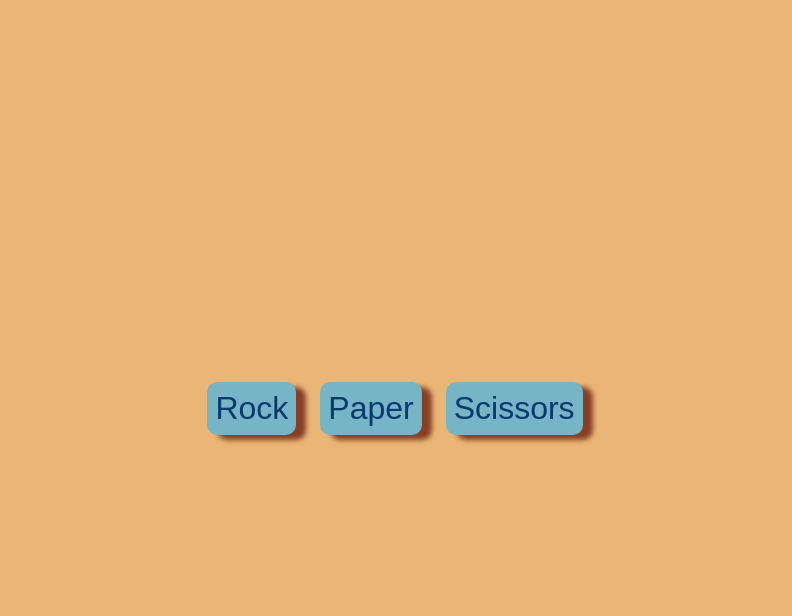
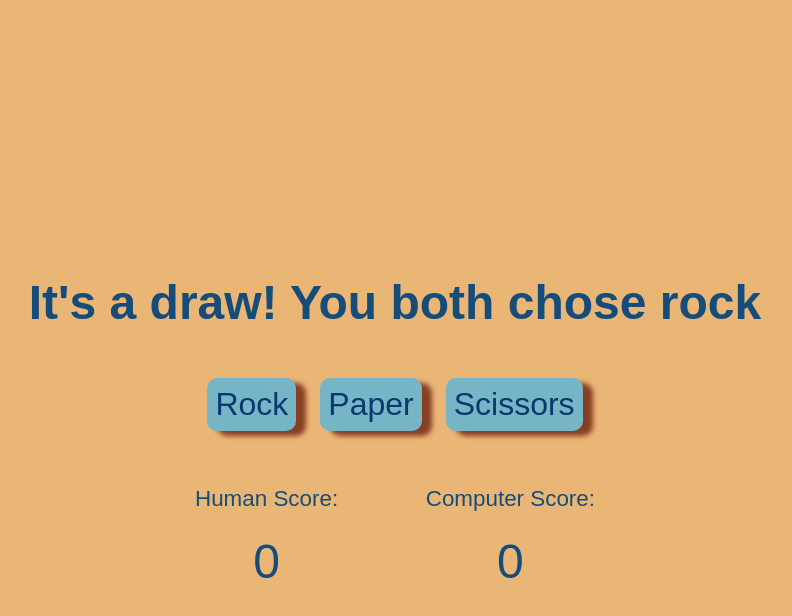
Before and after one commit to joeyturbo/rock_paper_scissors, a plain HTML site: page index.html in a window 1280 px wide. Both pictures are taken after a click on the button "Rock". Shown: the whole page, without its empty margins (245-1037 px from the left). Drawn offline with Linux system fonts and the light colour scheme.

Commit message:
completed game UI

```diff
--- a/index.html
+++ b/index.html
@@ -7,11 +7,23 @@
   <title>Document</title>
 </head>
 <body>
+  <div id="round-results">Select below to start the game</div>
   <div class="btn-container">
     <button id="rock" class="btn">Rock</button>
     <button id="paper" class="btn">Paper</button>
     <button id="scissors" class="btn">Scissors</button>
   </div>
+  <div id="scores-container">
+    <div id="human-score-container">
+      <p>Human Score:</p>
+      <p id="human-score">0</p>
+    </div>
+    <div id="computer-score-container">
+      <p>Computer Score:</p>
+      <p id="computer-score">0</p>
+    </div>
+  </div>
+
   <script src="./script.js"></script>
 </body>
 </html>
--- a/script.js
+++ b/script.js
@@ -1,16 +1,11 @@
 
-humanScore = 0;
-computerScore = 0;
+let humanScore = 0;
+let computerScore = 0;
+const roundResults = document.querySelector('#round-results');
+const computerScoreDisplay = document.querySelector('#computer-score');
+const humanScoreDisplay = document.querySelector('#human-score');
 
-function getHumanChoice() {
-  const humanChoice = prompt('rock, paper or scissors?').toLowerCase();
-  if (humanChoice === 'rock' || humanChoice === 'paper' || humanChoice === 'scissors') {
-    return humanChoice;
-  } else {
-    console.log('please enter rock, paper or scissors');
-    getHumanChoice();
-  }
-}
+
 
 function getComputerChoice() {
   const computerChoice = Math.floor(Math.random() * 3 + 1);
@@ -25,67 +20,51 @@ function getComputerChoice() {
   }
 }
 
+function gameReset() {
+  humanScore = 0;
+  computerScore = 0;
+  humanScoreDisplay.textContent = humanScore;
+  computerScoreDisplay.textContent = computerScore;
+}
+
+function checkForWinner() {
+  if (humanScore === 5 || computerScore === 5) {
+    if (humanScore === 5) {
+      roundResults.textContent = `You Won The Game! Final Score - Human: ${humanScore}, Computer: ${computerScore}`
+      gameReset();
+    } else {
+      roundResults.textContent = `You Lose :( Final Score - Human: ${humanScore}, Computer: ${computerScore}`;
+      gameReset();
+
+    }
+  }
+}
+
 function playRound(humanChoice, computerChoice) {
+
   if (humanChoice === 'rock' && computerChoice === 'scissors' ||
-        humanChoice === 'rock' && computerChoice === 'paper' ||
       humanChoice === 'scissors' && computerChoice === 'paper' ||
       humanChoice === 'paper' && computerChoice === 'rock'
   ) {
     humanScore++;
-      console.log(`You Win! ${humanChoice} beats ${computerChoice}`);
+    humanScoreDisplay.textContent = humanScore;
+    roundResults.textContent = `You Win! ${humanChoice} beats ${computerChoice}`;
   } else if (
-        humanChoice === 'scissors' && computerChoice === 'rock' ||
-        humanChoice === 'paper' && computerChoice === 'scissors' ||
-        humanChoice === 'paper' && computerChoice === 'rock' ||
-        humanChoice === 'rock' && computerChoice === 'paper'
+      humanChoice === computerChoice
   ) {
+    roundResults.textContent = `It's a draw! You both chose ${humanChoice}`;
+  } else {
     computerScore++;
-      console.log(`You Lose! ${computerChoice} beats ${humanChoice}`);
-    } else {
-      console.log("It's a Tie!")
+    computerScoreDisplay.textContent = computerScore;
+    roundResults.textContent = `You Lose! ${computerChoice} beats ${humanChoice}`;
   }
+  checkForWinner()
 }
 
-// function playGame() {
-//   let rounds = 1;
-
-//   function playRound(humanChoice, computerChoice) {
-//     if (humanChoice === 'rock' && computerChoice === 'scissors' ||
-//         humanChoice === 'rock' && computerChoice === 'paper' ||
-//         humanChoice === 'scissors' && computerChoice === 'paper' ||
-//         humanChoice === 'paper' && computerChoice === 'rock'
-//     ) {
-//       humanScore++;
-//       console.log(`You Win! ${humanChoice} beats ${computerChoice}`);
-//     } else if (
-//         humanChoice === computerChoice
-//     ) {
-//       console.log(`It's a draw! You both chose ${humanChoice}`);
-//     } else {
-//       computerScore++;
-//       console.log(`You Lose! ${computerChoice} beats ${humanChoice}`)
-//     }
-//     rounds++;
-// }
-
-//   while (rounds <= 5) {
-//     playRound(getHumanChoice(), getComputerChoice());
-//   }
-//   if (humanScore > computerScore) {
-//     console.log(`You Won! Score --- Human: ${humanScore}, Computer: ${computerScore}`)
-//   } else if (humanScore === computerScore) {
-//     console.log(`It's a Draw! Score --- Human: ${humanScore}, Computer: ${computerScore}`)
-//   } else {
-//     console.log(`You Lose! Score --- Human: ${humanScore}, Computer: ${computerScore}`)
-//   }
-// }
-
-// // console.log(getComputerChoice());
-
-// playGame();
 
 const btnList = document.querySelectorAll('.btn');
 
+
 btnList.forEach((btn) => {
-  btn.addEventListener('click', playRound(btn.id, getComputerChoice) )
+  btn.addEventListener('click',() => playRound(btn.id, getComputerChoice()))
 })
--- a/style.css
+++ b/style.css
@@ -1,14 +1,19 @@
+* {
+}
+
 body {
   display: flex;
   height: 100vh;
   justify-content: center;
   align-items: center;
   background-color: #eab676;
+  flex-direction: column;
 }
 
 .btn-container {
   display: flex;
   gap: 1.5rem;
+  margin-bottom: 2rem;
 }
 
 .btn {
@@ -26,3 +31,33 @@ body {
 .btn:active {
   transform: translateY(4px);
 }
+
+#round-results {
+  font-size: 3rem;
+  padding: 3rem;
+  color: #154c79;
+  font-family: Arial, Helvetica, sans-serif;
+  font-weight: 700;
+}
+
+#scores-container {
+  display: flex;
+  gap: 1rem;
+  width: 400px;
+  justify-content: space-between;
+  font-family: Arial, Helvetica, sans-serif;
+  color: #154c79;
+  font-weight: 500;
+  font-size: 1.4rem;
+}
+
+#human-score-container, #computer-score-container {
+  display: flex;
+  flex-direction: column;
+}
+
+#human-score, #computer-score {
+  text-align: center;
+  font-size: 3rem;
+  margin: 0;
+}
```
Lines whose indentation alone changed are shown as unchanged.
